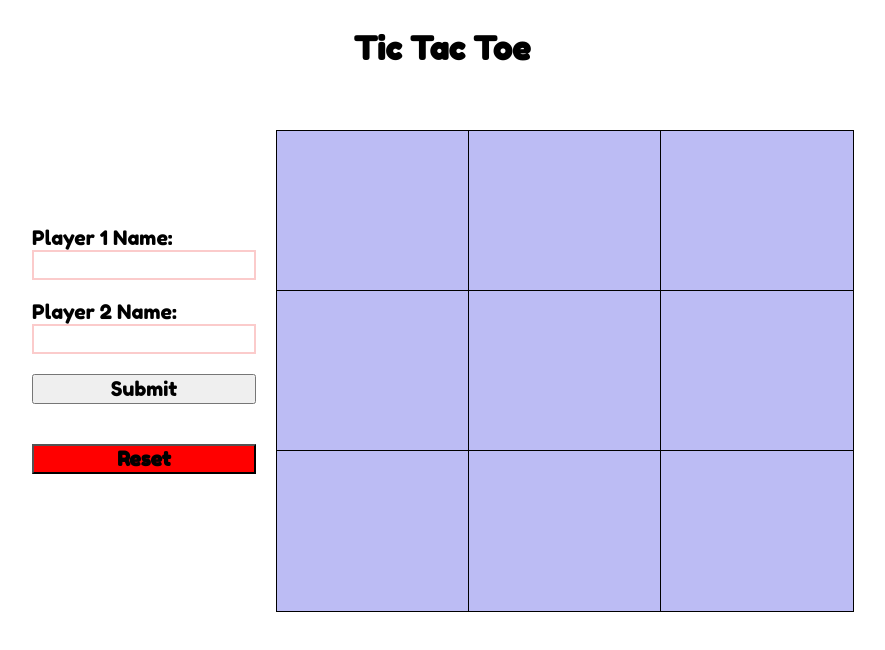
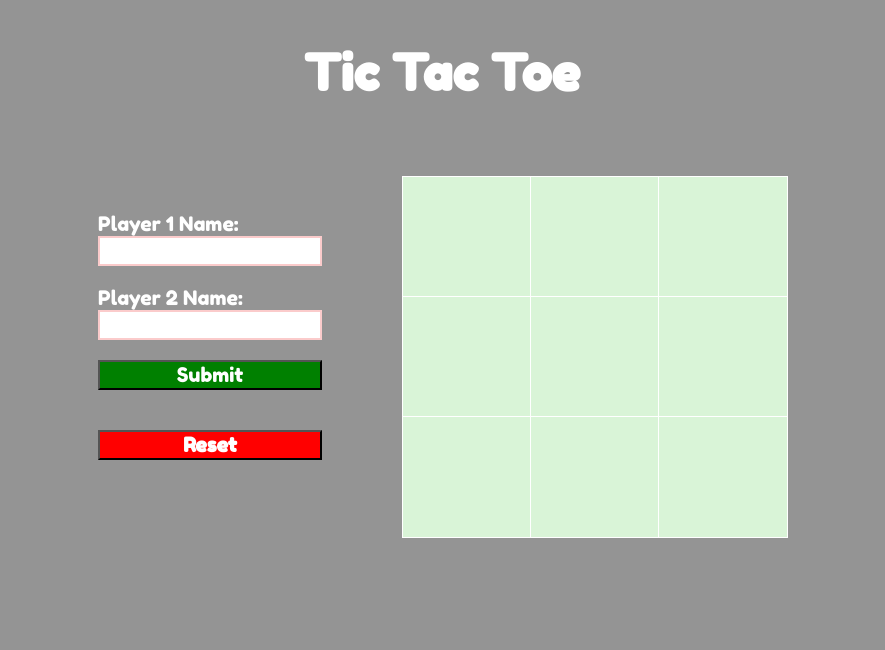
Before and after one commit to svaughn4/ticTacToe, a plain HTML site: page index.html in a window 1280 px wide. Shown: the whole page, without its empty margins (198-1083 px from the left). Drawn offline with Linux system fonts and the light colour scheme.

Commit message:
Final style touches

```diff
--- a/style.css
+++ b/style.css
@@ -1,17 +1,22 @@
 .container{
     display: grid;
-    grid-template-columns: repeat(3, 15vw);
-    grid-template-rows: repeat(3, 20vh);
+    grid-template-columns: repeat(3, 10vw);
+    grid-template-rows: repeat(3, 15vh);
 }
 
 .container > div{
-    width: 15vw;
-    height: 20vh;
-    border: 1px solid black;
-    background-color: rgb(188, 188, 244);
+    width: 10vw;
+    height: 15vh;
+    border: 1px solid white;
+    background-color: rgb(217, 244, 215);
     font-size: 60px;
     text-align: center;
-    line-height: 250%;
+    line-height: 200%;
+}
+
+h1{
+    font-size: 50px;
+    align-self:center;
 }
 
 body{
@@ -19,11 +24,15 @@ body{
     flex-direction: column;
     align-items: center;
     font-family: 'Fredoka One', cursive;
+    background-color: rgb(148, 148, 148);
+    color: white
+
 }
 
 .rest{
     display: flex;
-    gap: 20px;
+    justify-self: flex-end;
+    gap: 80px;
 }
 
 form>div>input, #reset, label, form>input {
@@ -31,7 +40,16 @@ form>div>input, #reset, label, form>input {
     font-family: 'Fredoka One', cursive;
 }
 
+#submit{
+    background-color: green;
+}
+
+#reset, #submit{
+    color:white
+}
+
 .main {
+    justify-self: flex-end;
     display: flex;
     flex-direction: column;
     align-items: center;
```
